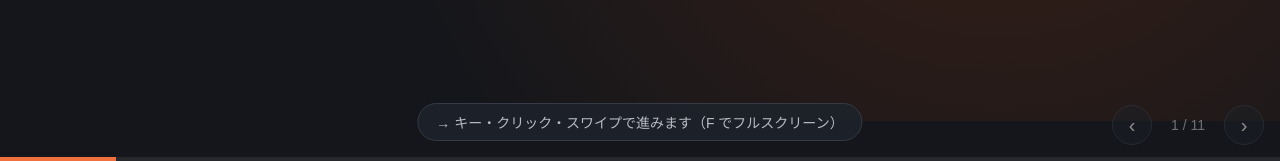
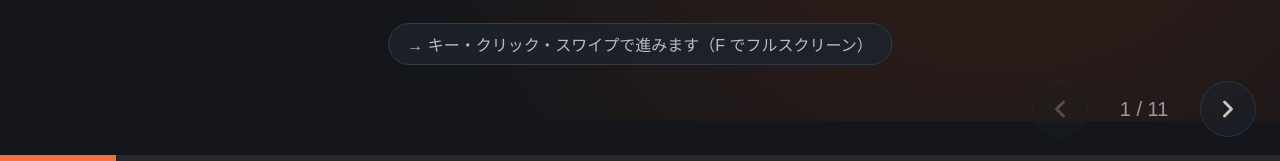
Before and after one commit to hirominemoto/sonnet5-5, a plain HTML site: page sonnet.html in a window 1280 px wide. Shown: the part 639-800 px from the top of the page. Drawn offline with Linux system fonts and the light colour scheme; a web font is replaced by a local one.

Commit message:
Add files via upload

```diff
--- a/sonnet.html
+++ b/sonnet.html
@@ -98,14 +98,19 @@ li::marker{color:var(--coral)}
 @keyframes grow{from{transform:scaleX(0)}to{transform:scaleX(1)}}
 
 /* ---- controls ---- */
-.progress{position:fixed;left:0;right:0;bottom:0;height:4px;background:rgba(255,255,255,.08);z-index:10}
+.progress{position:fixed;left:0;right:0;bottom:0;height:6px;background:rgba(255,255,255,.08);z-index:10}
 .progress i{display:block;height:100%;width:0;background:var(--coral);transition:width .4s ease}
-.hud{position:fixed;right:16px;bottom:16px;z-index:10;display:flex;gap:8px;align-items:center;opacity:.55;transition:opacity .2s}
+.hud{position:fixed;right:24px;bottom:24px;z-index:10;display:flex;gap:12px;align-items:center;opacity:.8;transition:opacity .2s}
 .hud:hover,.hud:focus-within{opacity:1}
-.hud button{width:40px;height:40px;border-radius:50%;border:1px solid var(--line);background:rgba(30,34,42,.92);color:var(--paper);font:inherit;font-size:20px;line-height:1;cursor:pointer}
+.hud button{width:56px;height:56px;border-radius:50%;border:1px solid var(--line);background:rgba(30,34,42,.92);color:var(--paper);font:inherit;font-size:30px;line-height:1;cursor:pointer;display:inline-flex;align-items:center;justify-content:center;padding:0}
+.hud button:hover:not(:disabled){border-color:var(--coral);color:var(--coral)}
+.hud button:disabled{opacity:.3;cursor:default}
 .hud button:focus-visible{outline:2px solid var(--coral);outline-offset:2px}
-.hud .pg{font-size:14px;color:var(--muted);min-width:56px;text-align:center;font-variant-numeric:tabular-nums}
-.hint{position:fixed;left:50%;bottom:20px;transform:translateX(-50%);z-index:10;font-size:14px;color:var(--muted);background:rgba(30,34,42,.92);border:1px solid var(--line);padding:8px 18px;border-radius:999px;transition:opacity .6s;white-space:nowrap}
+.hud .restart{width:auto;height:56px;border-radius:999px;padding:0 26px;background:var(--coral);border-color:var(--coral);color:var(--ink);font-size:20px;font-weight:700;white-space:nowrap}
+.hud .restart:hover:not(:disabled){background:#F58559;border-color:#F58559;color:var(--ink)}
+.hud .restart[hidden]{display:none}
+.hud .pg{font-size:20px;color:var(--muted);min-width:88px;text-align:center;font-variant-numeric:tabular-nums}
+.hint{position:fixed;left:50%;bottom:96px;transform:translateX(-50%);z-index:10;font-size:16px;color:var(--muted);background:rgba(30,34,42,.92);border:1px solid var(--line);padding:8px 18px;border-radius:999px;transition:opacity .6s;white-space:nowrap}
 .hint.gone{opacity:0;pointer-events:none}
 
 @media (prefers-reduced-motion:reduce){
@@ -367,9 +372,10 @@ li::marker{color:var(--coral)}
 
 <div class="progress" aria-hidden="true"><i id="bar"></i></div>
 <div class="hud" role="group" aria-label="スライド操作">
-  <button id="prev" type="button" aria-label="前のスライド">‹</button>
+  <button id="restart" class="restart" type="button" hidden>↺ 最初に戻る</button>
+  <button id="prev" type="button" aria-label="前のスライド"><svg width="28" height="28" viewBox="0 0 24 24" fill="none" stroke="currentColor" stroke-width="2.5" stroke-linecap="round" stroke-linejoin="round" aria-hidden="true"><path d="m15 18-6-6 6-6"/></svg></button>
   <span class="pg" id="pg" aria-live="polite">1 / 11</span>
-  <button id="next" type="button" aria-label="次のスライド">›</button>
+  <button id="next" type="button" aria-label="次のスライド"><svg width="28" height="28" viewBox="0 0 24 24" fill="none" stroke="currentColor" stroke-width="2.5" stroke-linecap="round" stroke-linejoin="round" aria-hidden="true"><path d="m9 18 6-6-6-6"/></svg></button>
 </div>
 <p class="hint" id="hint">→ キー・クリック・スワイプで進みます（F でフルスクリーン）</p>
 
@@ -378,6 +384,7 @@ li::marker{color:var(--coral)}
   var slides=[].slice.call(document.querySelectorAll('.slide'));
   var stage=document.getElementById('stage');
   var bar=document.getElementById('bar'), pg=document.getElementById('pg'), hint=document.getElementById('hint');
+  var btnPrev=document.getElementById('prev'), btnNext=document.getElementById('next'), btnRestart=document.getElementById('restart');
   var reduce=window.matchMedia('(prefers-reduced-motion: reduce)').matches;
   var cur=-1, token=0;
 
@@ -412,14 +419,18 @@ li::marker{color:var(--coral)}
     runCounts(slides[n]);
     bar.style.width=((n+1)/slides.length*100)+'%';
     pg.textContent=(n+1)+' / '+slides.length;
+    btnPrev.disabled=(n===0);
+    btnNext.disabled=(n===slides.length-1);
+    btnRestart.hidden=(n!==slides.length-1);
     if(!fromHash && history.replaceState) history.replaceState(null,'','#'+(n+1));
     if(n>0) hint.classList.add('gone');
   }
   function next(){ go(cur+1); }
   function prev(){ go(cur-1); }
 
-  document.getElementById('next').addEventListener('click', function(e){ e.stopPropagation(); next(); });
-  document.getElementById('prev').addEventListener('click', function(e){ e.stopPropagation(); prev(); });
+  btnNext.addEventListener('click', function(e){ e.stopPropagation(); next(); });
+  btnPrev.addEventListener('click', function(e){ e.stopPropagation(); prev(); });
+  btnRestart.addEventListener('click', function(e){ e.stopPropagation(); go(0); });
 
   document.addEventListener('click', function(e){
     if(e.target.closest('.hud')) return;
@@ -428,6 +439,7 @@ li::marker{color:var(--coral)}
   document.addEventListener('keydown', function(e){
     if(e.metaKey||e.ctrlKey||e.altKey) return;
     var k=e.key;
+    if((k==='Enter'||k===' ') && e.target.closest && e.target.closest('button')) return;
     if(k==='ArrowRight'||k==='ArrowDown'||k==='PageDown'||k===' '||k==='Enter'){ e.preventDefault(); next(); }
     else if(k==='ArrowLeft'||k==='ArrowUp'||k==='PageUp'||k==='Backspace'){ e.preventDefault(); prev(); }
     else if(k==='Home'){ e.preventDefault(); go(0); }
```
